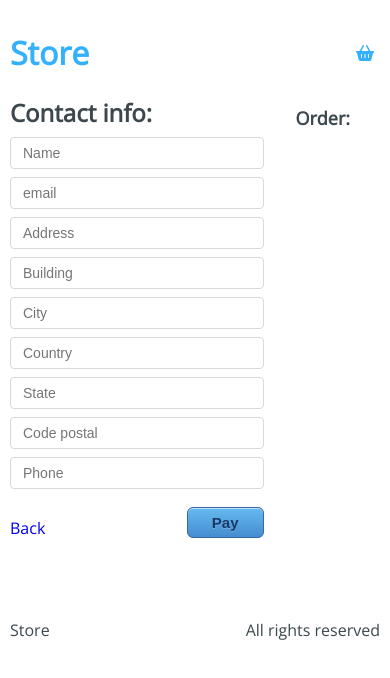
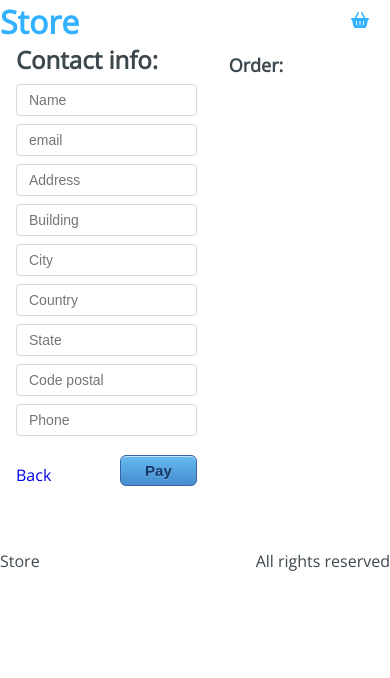
Before and after one commit to RDanielcode/e-commerce-app, a React app: page /checkout/information in a window 390 px wide. Shown: the top 678 px of the page. Built offline with nearby package versions, Linux system fonts and the light colour scheme.

Commit message:
responsive design

```diff
--- a/src/components/Header.jsx
+++ b/src/components/Header.jsx
@@ -13,10 +13,10 @@ const Header = () => {
         <h1 className="Header-title">Store</h1>
       </Link>
       <div className="Header-checkout">
+        {cart.length > 0 && <div className='Header-alert'>{cart.length} </div>}
         <Link to='/checkout'>
           <i className='fas fa-shopping-basket'></i>
         </Link>
-        {cart.length > 0 && <div className='Header-alert'>{cart.length} </div>}
       </div>
     </div>
   );
--- a/src/routes/App.jsx
+++ b/src/routes/App.jsx
@@ -9,6 +9,7 @@ import NotFound from '../container/NotFound'
 import Success from '../container/Success'
 import Payment from '../container/Payment'
 import Layout from '../components/Layout';
+import '../styles/components/App.css'
 
 
 const App = () => {
--- a/src/styles/components/App.css
+++ b/src/styles/components/App.css
@@ -1,9 +1,15 @@
-body {
+*{
+  box-sizing: border-box;
   margin: 0;
+  padding: 0;
+  overflow-x: hidden;
 }
 
-body #App {
-  font-size: 30px;
-  color: #a2a2d3;
-}
+/* .Main {
+  padding: 0px;
+  grid-template-columns: minmax(auto, 768px);
+  display: grid;
+  justify-content: center;
+  width: 100%;
+ } */
 /*# sourceMappingURL=App.css.map */
--- a/src/styles/components/App.scss
+++ /dev/null
@@ -1,9 +0,0 @@
-$base-color: rgb(162, 162, 211);
-
-body{
-    margin: 0;
-    #App{
-        font-size: 30px;
-        color: $base-color;
-    }
-}
--- a/src/styles/components/Checkout.css
+++ b/src/styles/components/Checkout.css
@@ -38,7 +38,8 @@
       background-color: #63b8ee;
       border-radius: 6px;
       border: 1px solid #3866a3;
-      display: inline-block;
+      display: flex;
+      justify-content: center;
       cursor: pointer;
       color: #14396a;
       font-family: Arial;
@@ -48,7 +49,7 @@
       text-decoration: none;
       text-shadow: 0px 1px 0px #7cacde;
       width: 100%;
-      display: block;
+      /* display: block; */
       outline: none;
   }
 
--- a/src/styles/components/Header.css
+++ b/src/styles/components/Header.css
@@ -8,7 +8,7 @@
     justify-content: space-evenly;
     align-items: center;
     justify-items: center;
-    width: 30px;
+    width: 60px;
     margin: 0 0 0 0.5em;
 }
 
--- a/src/styles/components/Information.css
+++ b/src/styles/components/Information.css
@@ -1,9 +1,10 @@
 .Information {
-    grid-template-columns: 3fr 1fr;
+    width: 70%;
+    grid-template-columns: minmax(560px, 750px) minmax(187px, 250px);
     grid-gap: 2rem;
     grid-row-gap: 1.5em;
     display: grid;
-    margin: 0 0 4em 0;
+    margin: 0 auto 4em auto;
   }
   .Information-buttons {
     display: flex;
@@ -12,6 +13,7 @@
   }
   .Information-sidebar {
     margin: 10px 0 0 0;
+    font-size: 0.8em;
   }
   .Information-back {
     margin: 10px 0 0 0;
@@ -90,3 +92,13 @@
       display: block;
       outline: none;
   }
+
+@media (max-width: 730px){
+  .Information {
+    grid-template-columns: 3fr 1fr;
+    grid-gap: 2rem;
+    grid-row-gap: 1.5em;
+    display: grid;
+    margin: 0 1em 4em 1em;
+  }
+}
--- a/src/styles/components/Layout.css
+++ b/src/styles/components/Layout.css
@@ -7,9 +7,9 @@ body {
   font-family: 'Open Sans', sans-serif;
 }
 
-.Main {
+/* .Main {
   padding: 10px;
   grid-template-columns: minmax(auto, 768px);
   display: grid;
   justify-content: center;
-}
+} */
--- a/src/styles/components/Payment.css
+++ b/src/styles/components/Payment.css
@@ -1,8 +1,10 @@
 .Payment {
-    grid-template-columns: 3fr 1fr;
+    width: 60%;
+    grid-template-columns: 1fr;
     grid-gap: 2rem;
     grid-row-gap: 1.5em;
     display: grid;
+    margin: auto;
 }
 
 .Payment-back {
--- a/src/styles/components/Products.css
+++ b/src/styles/components/Products.css
@@ -47,3 +47,14 @@
   .Products-item button:hover {
     background-color: rgba(39,44,49,0.06);
   }
+
+
+@media (max-width: 500px) {
+
+  .Products-items {
+    grid-template-columns: 1fr;
+    grid-row-gap: 1.5em;
+    /* display: flex;
+    flex-direction: column; */
+  }
+}
```
Also changed, not shown: .travis.yml, 3 other files (tests, documents, lock files or other folders).
